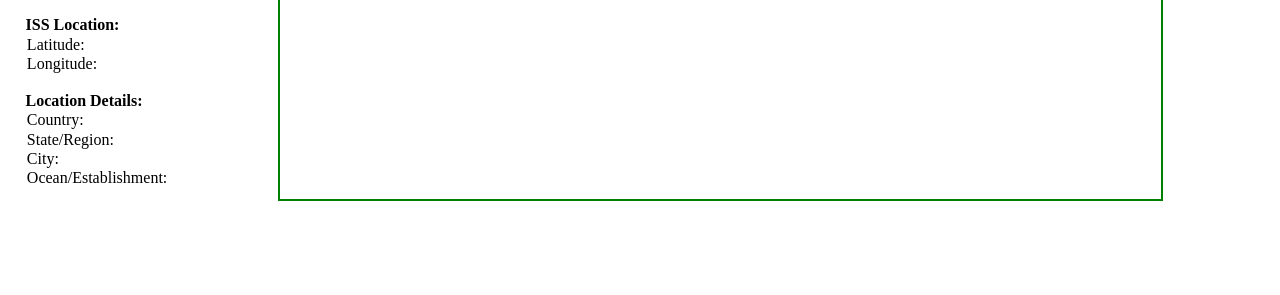
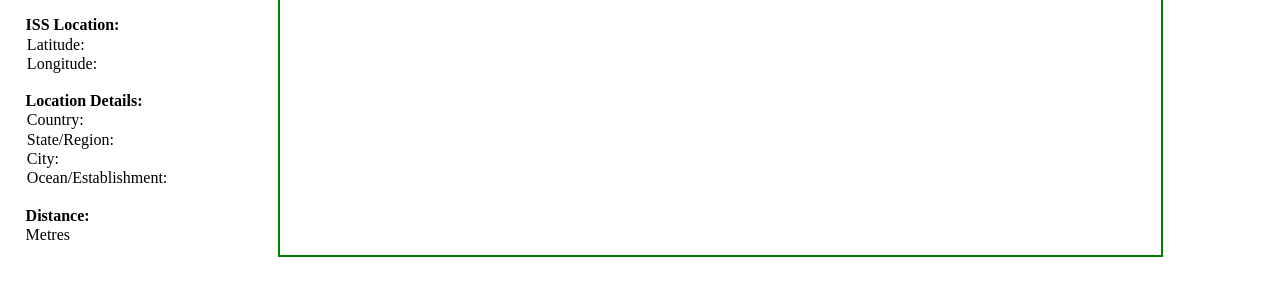
Before and after one commit to IsaiahBowman/ISS_Tracker, a website: page public/astronomy.html in a window 1280 px wide. Shown: the part 329-624 px from the top of the page. Drawn offline with nearby package versions, Linux system fonts and the light colour scheme; some packages are replaced by stand-ins of ours; no server answers.

Commit message:
Add distance element

```diff
--- a/public/astronomy.html
+++ b/public/astronomy.html
@@ -40,6 +40,11 @@
         <div class="establishment-label">Ocean/Establishment: <p></p>
         </div>
       </div>
+      <br>
+      <div class="distance-from-you">
+        <b>Distance: </b><br>
+        <div class="distance-value"></div> Metres
+      </div>
     </div>
     <div id="map"></div>
   </div>
```
